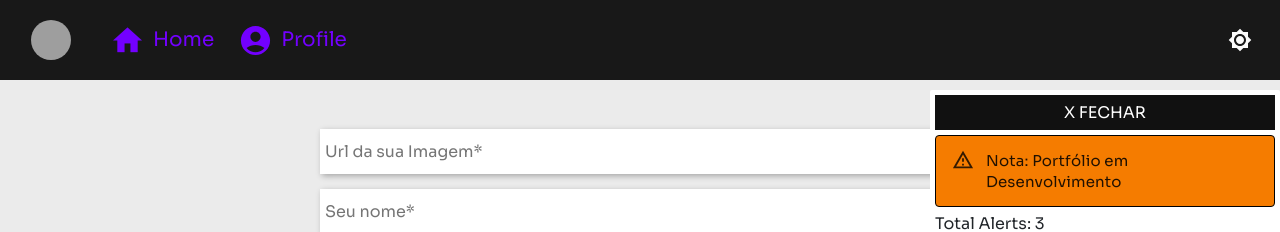
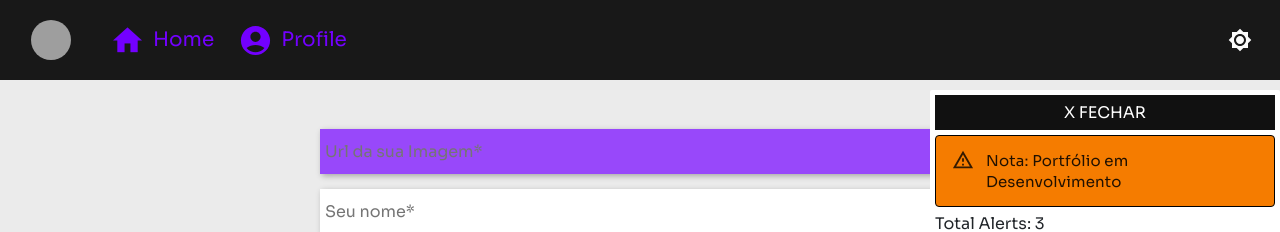
Before and after one commit to JulioNunesDev/portfolio-react-front-part-1, a React (Vite) app: page /opinio in a window 1280 px wide. Shown: the top 232 px of the page. Built offline with nearby package versions, Linux system fonts and the light colour scheme; no server answers; grey boxes are pictures that could not be loaded; a web font is replaced by a local one.

Commit message:
feat: bugs fix

```diff
--- a/src/shared/pages/Sugestoes.jsx
+++ b/src/shared/pages/Sugestoes.jsx
@@ -179,6 +179,7 @@ export const Sugestoes = () => {
             urlImg: urlImg,
             name: name,
             message: message
+
         })
 
 
@@ -216,7 +217,7 @@ export const Sugestoes = () => {
 
              <div>
                     <input type="text" id="nome" name='nome'
-                    placeholder="Url da sua Imagem*" onChange={(e)=>setUrlImg(e.target.value)}  />
+                    placeholder="Url da sua Imagem*" onChange={(e)=>setUrlImg(e.target.value)} disabled />
                 </div>
                 <div>
 
```
